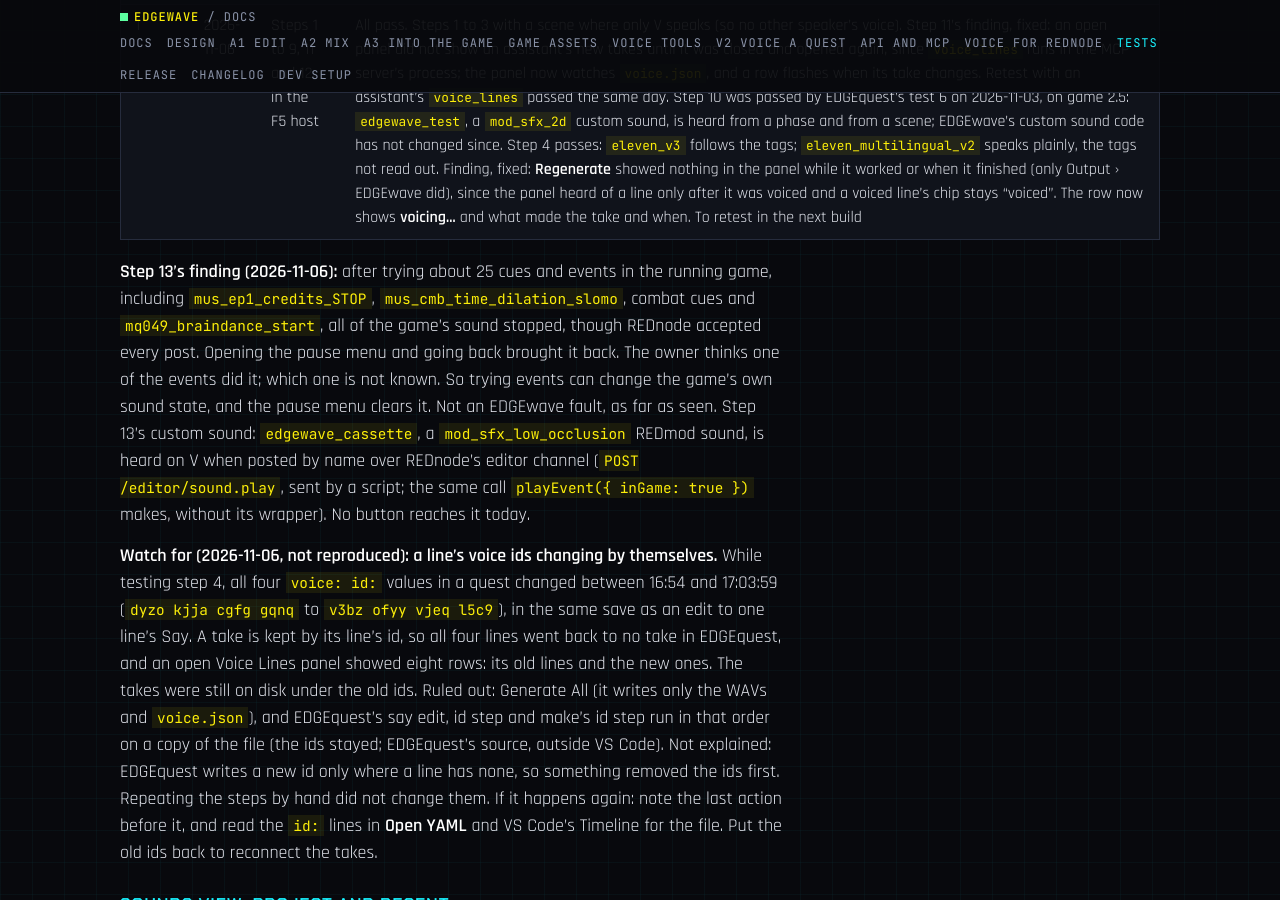
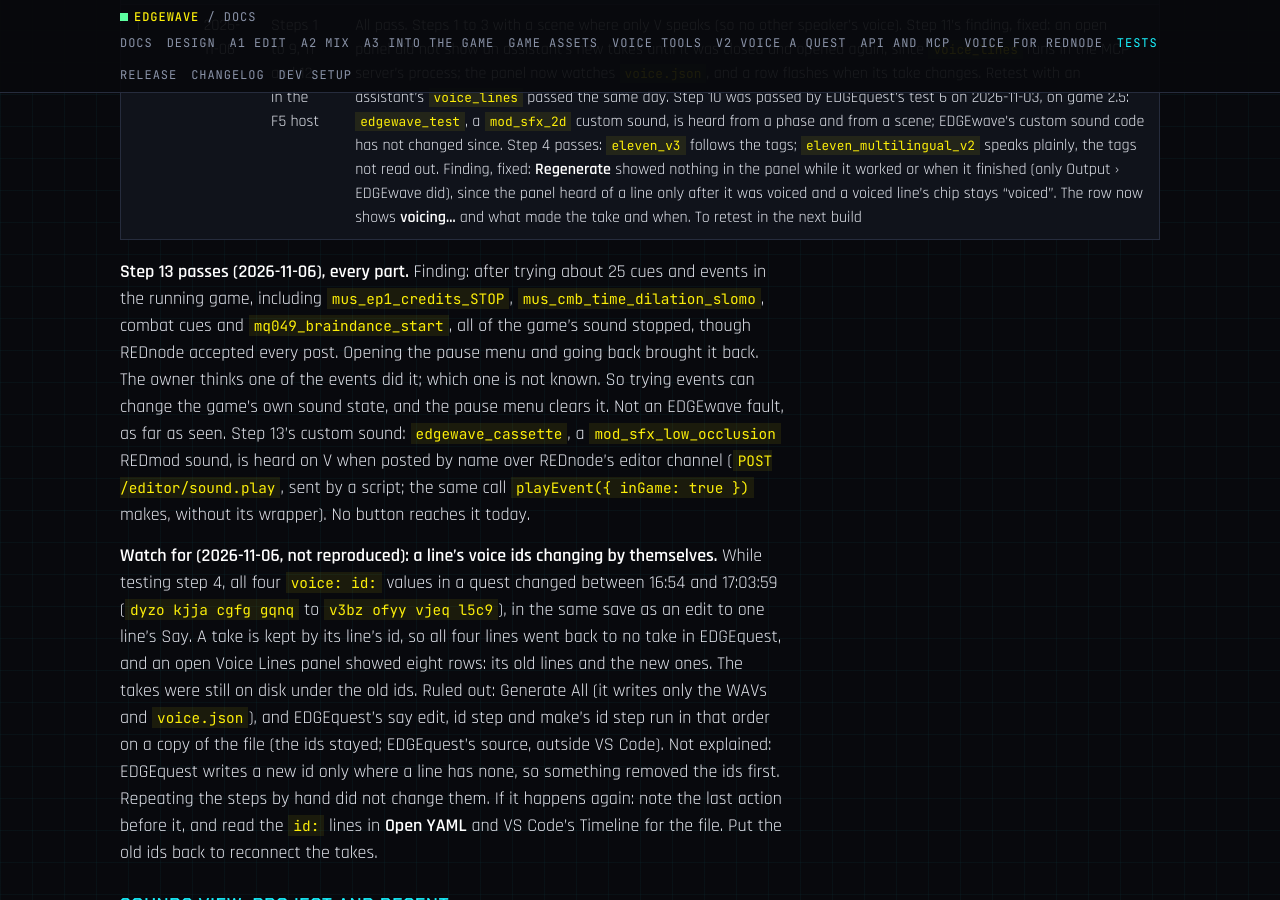
Before and after one commit to Edgemodders/EDGEwave, a Jekyll site: the page built from docs/testing.md, in a window 1280 px wide and 900 px high, scrolled down 23010 px. Built offline with Jekyll 4.4.1, drawn with Linux system fonts in a browser that asks for light colours; our own code applies the rules of GitHub Pages for plain Markdown files; some of the changed text lies outside the part shown.

Commit message:
Testing: V2 step 13 passes, so V2's hand test is done
Co-Authored-By: Claude Opus 5.5 <noreply@anthropic.com>

```diff
--- a/docs/testing.md
+++ b/docs/testing.md
@@ -348,7 +348,7 @@ What is built: [V2 Voice a quest](voice-lines.html) and [API and MCP](api.html).
 |---|---|---|---|
 | 1 | 2026-11-06 | Steps 1 to 9, 11 and 12, in the F5 host | All pass. Steps 1 to 3 with a scene where only V speaks (so no other speaker's voice). Step 11's finding, fixed: an open panel did not show an assistant's new takes until it was closed and opened again, since `voice_lines` runs in the MCP server's process; the panel now watches `voice.json`, and a row flashes when its take changes. Retest with an assistant's `voice_lines` passed the same day. Step 10 was passed by EDGEquest's test 6 on 2026-11-03, on game 2.5: `edgewave_test`, a `mod_sfx_2d` custom sound, is heard from a phase and from a scene; EDGEwave's custom sound code has not changed since. Step 4 passes: `eleven_v3` follows the tags; `eleven_multilingual_v2` speaks plainly, the tags not read out. Finding, fixed: **Regenerate** showed nothing in the panel while it worked or when it finished (only Output › EDGEwave did), since the panel heard of a line only after it was voiced and a voiced line's chip stays "voiced". The row now shows **voicing…** and what made the take and when. To retest in the next build |
 
-**Step 13's finding (2026-11-06):** after trying about 25 cues and events in the running game, including `mus_ep1_credits_STOP`, `mus_cmb_time_dilation_slomo`, combat cues and `mq049_braindance_start`, all of the game's sound stopped, though REDnode accepted every post. Opening the pause menu and going back brought it back. The owner thinks one of the events did it; which one is not known. So trying events can change the game's own sound state, and the pause menu clears it. Not an EDGEwave fault, as far as seen. Step 13's custom sound: `edgewave_cassette`, a `mod_sfx_low_occlusion` REDmod sound, is heard on V when posted by name over REDnode's editor channel (`POST /editor/sound.play`, sent by a script; the same call `playEvent({ inGame: true })` makes, without its wrapper). No button reaches it today.
+**Step 13 passes (2026-11-06), every part.** Finding: after trying about 25 cues and events in the running game, including `mus_ep1_credits_STOP`, `mus_cmb_time_dilation_slomo`, combat cues and `mq049_braindance_start`, all of the game's sound stopped, though REDnode accepted every post. Opening the pause menu and going back brought it back. The owner thinks one of the events did it; which one is not known. So trying events can change the game's own sound state, and the pause menu clears it. Not an EDGEwave fault, as far as seen. Step 13's custom sound: `edgewave_cassette`, a `mod_sfx_low_occlusion` REDmod sound, is heard on V when posted by name over REDnode's editor channel (`POST /editor/sound.play`, sent by a script; the same call `playEvent({ inGame: true })` makes, without its wrapper). No button reaches it today.
 
 **Watch for (2026-11-06, not reproduced): a line's voice ids changing by themselves.** While testing step 4, all four `voice: id:` values in a quest changed between 16:54 and 17:03:59 (`dyzo kjja cgfg gqnq` to `v3bz ofyy vjeq l5c9`), in the same save as an edit to one line's Say. A take is kept by its line's id, so all four lines went back to no take in EDGEquest, and an open Voice Lines panel showed eight rows: its old lines and the new ones. The takes were still on disk under the old ids. Ruled out: Generate All (it writes only the WAVs and `voice.json`), and EDGEquest's say edit, id step and make's id step run in that order on a copy of the file (the ids stayed; EDGEquest's source, outside VS Code). Not explained: EDGEquest writes a new id only where a line has none, so something removed the ids first. Repeating the steps by hand did not change them. If it happens again: note the last action before it, and read the `id:` lines in **Open YAML** and VS Code's Timeline for the file. Put the old ids back to reconnect the takes.
 
```
Also changed, not shown: other parts of docs/testing.md (+1 -1 lines).
